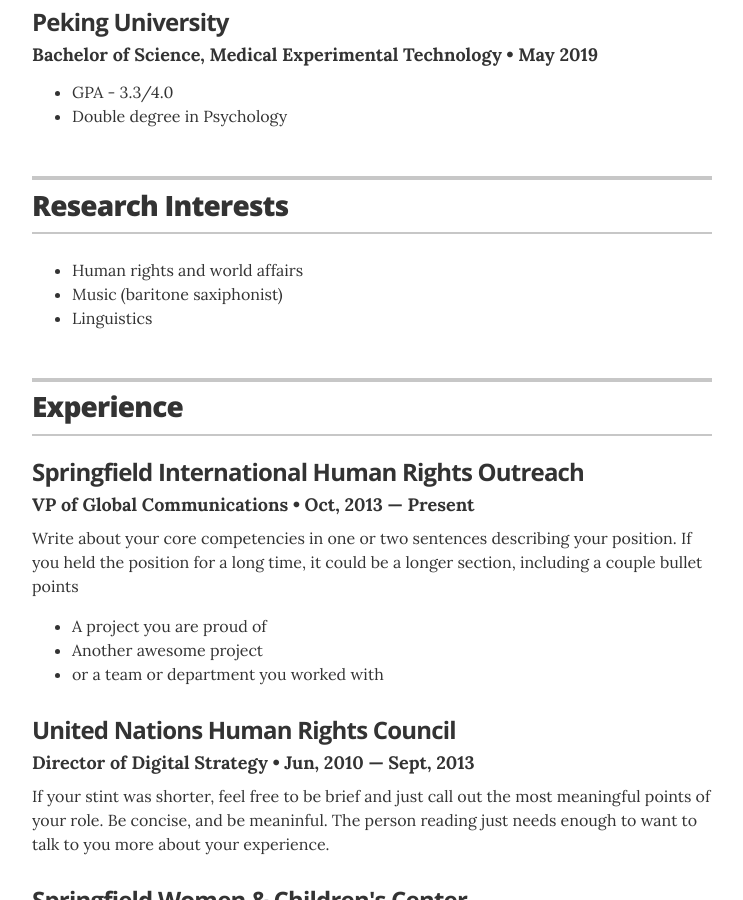
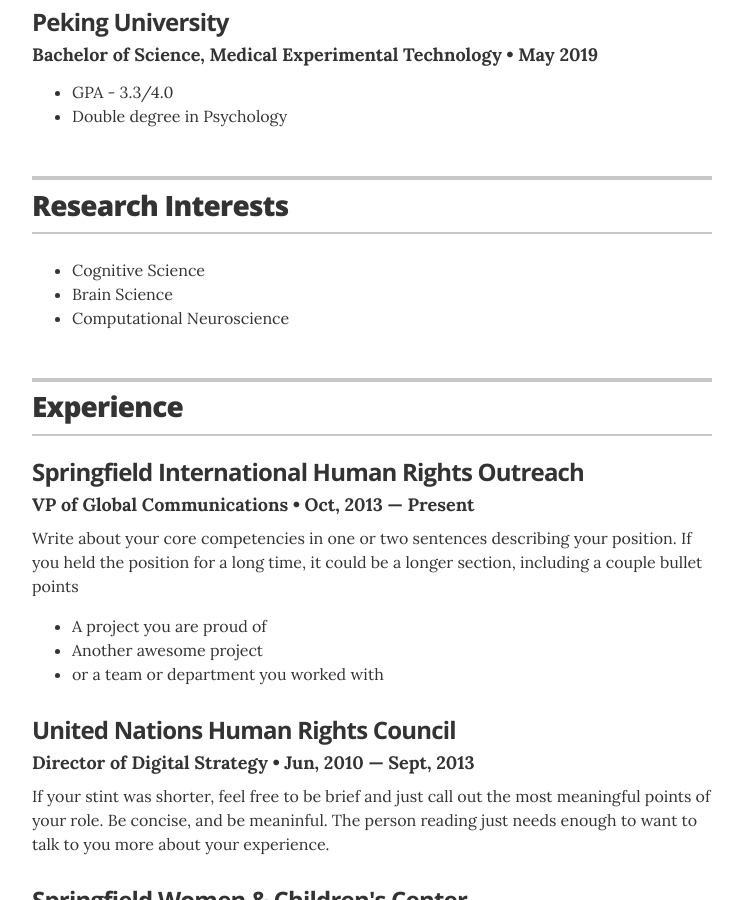
Before and after one commit to PsychYan/PsychYan.github.io, a Jekyll site: the page built from index.html, in a window 1280 px wide and 900 px high, scrolled down 724 px. Shown: the whole window, without its empty margins (268-1011 px from the left). Built offline with Jekyll 4.4.1, drawn with Linux system fonts in a browser that asks for light colours.

Commit message:
Update interests.yml

```diff
--- a/_data/interests.yml
+++ b/_data/interests.yml
@@ -1,4 +1,4 @@
 # Interests
-- description: Human rights and world affairs
-- description: Music (baritone saxiphonist)
-- description: Linguistics
+- description: Cognitive Science
+- description: Brain Science
+- description: Computational Neuroscience
```
